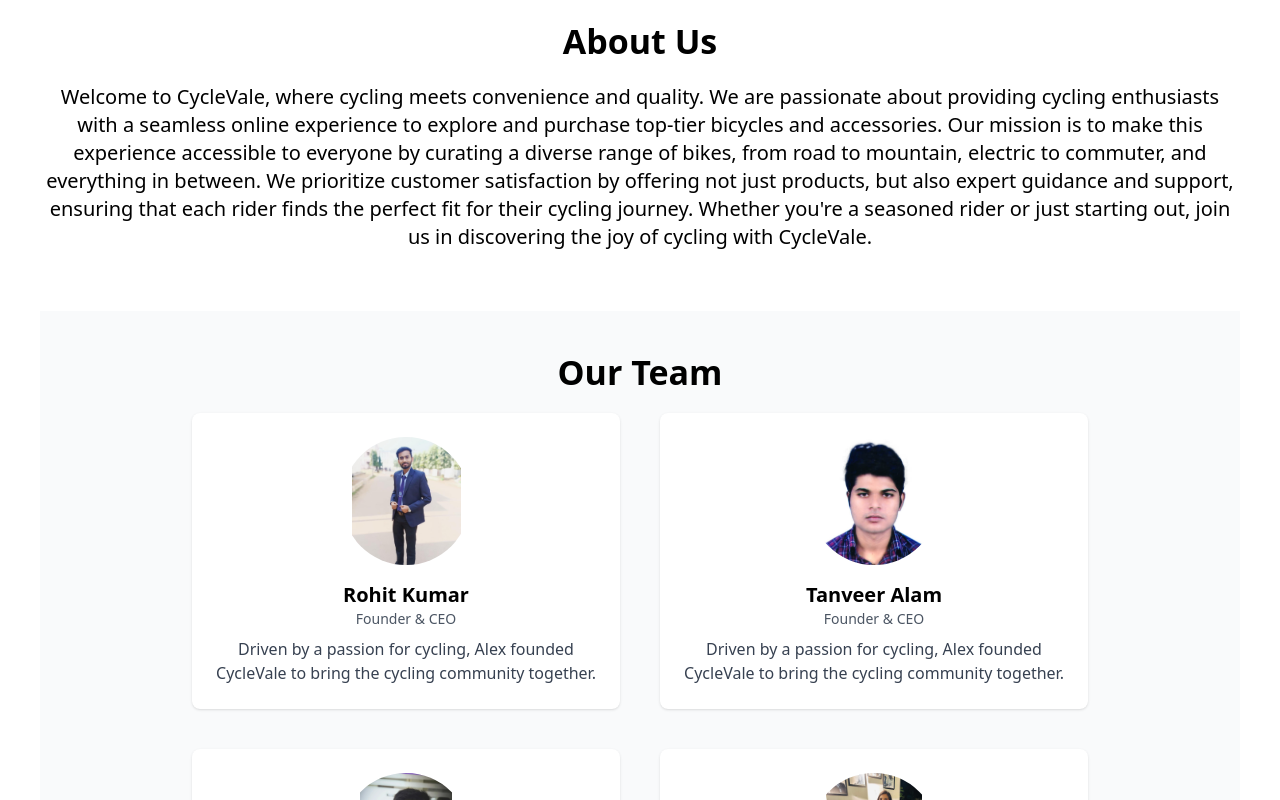
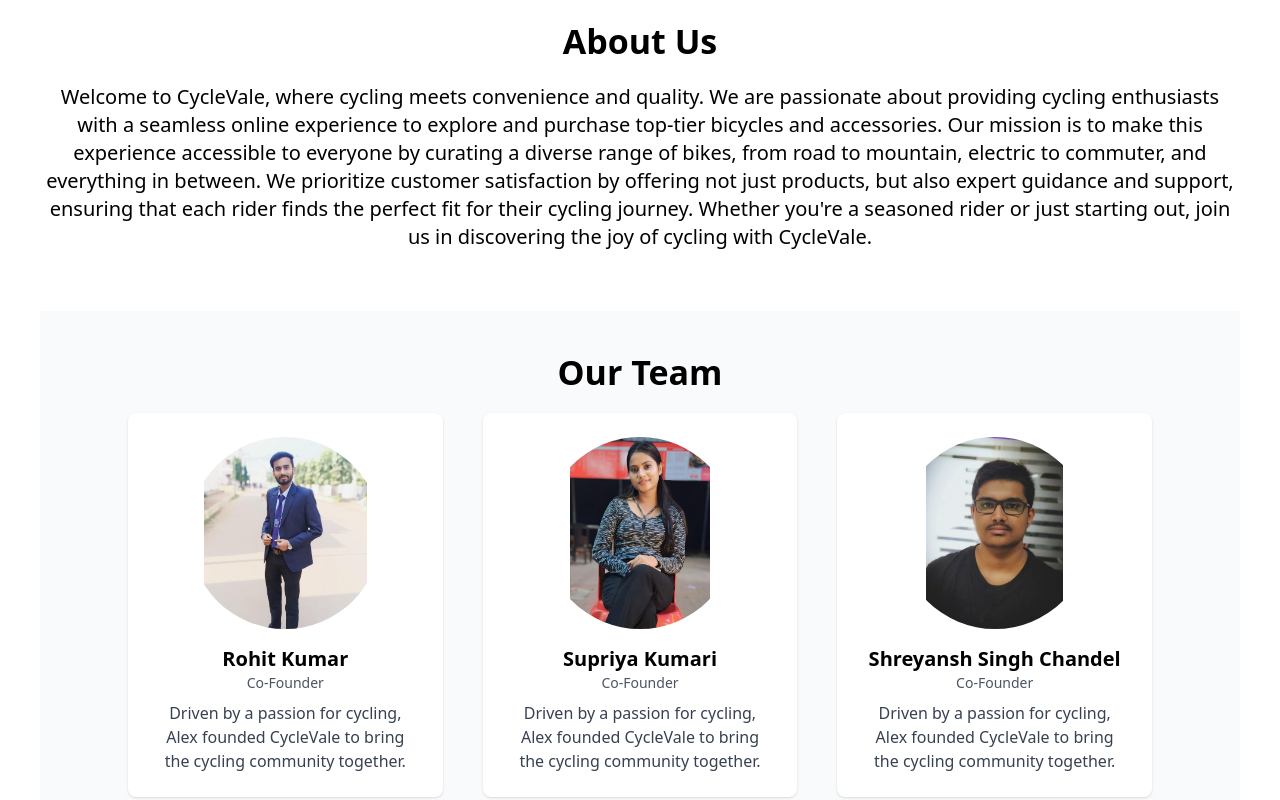
Before and after one commit to rohit-kumar-india/CycleVale, a Next.js app in the folder frontend/: page / in a window 1280 px wide. Shown: the part 2000-2800 px from the top of the page. Built offline with nearby package versions, Linux system fonts and the light colour scheme; no server answers.

Commit message:
Modified Our team section

```diff
--- a/frontend/src/pages/about.js
+++ b/frontend/src/pages/about.js
@@ -2,6 +2,16 @@
 import Team from './Team';
 
 const AboutUs = () => {
+  const teams = [
+    { name: 'Rohit Kumar', role: 'Co-Founder', image: '/images/Rohit.jpeg', about: '' },
+    { name: 'Supriya Kumari', role: 'Co-Founder', image: '/images/Supriya.jpeg', about: '' },
+    // { name: 'Tanveer Alam', role: 'Co-Founder', image: '/images/Photo.jpg', about: '' },
+    { name: 'Shreyansh Singh Chandel', role: 'Co-Founder', image: '/images/Shreya.jpeg', about: '' },
+    // { name: 'Neelanshi Jaiswal', role: 'Co-Founder', image: '/images/Neelanshi.jpeg', about: '' },
+
+    /* Add more team members here */
+  ];
+
   return (
     <div className="w-full max-w-7xl py-10 px-5 md:px-10 mx-auto">
       <div className="text-center my-[20px] md:my-[40px]">
@@ -13,36 +23,26 @@
 
         </div>
       </div>
-    <div className="mt-[60px] min-h-screen bg-gray-50 py-10 px-3 sm:px-5">
+      <div className="mt-[60px] bg-gray-50 py-10 px-3 sm:px-5">
         <Head>
           <title>About Us - CycleVale</title>
         </Head>
-      <div className="max-w-4xl mx-auto">
-
-
-
-
-
+        <div className="max-w-5xl mx-auto">
           <section className="mb-10">
             <div className=" text-center text-[28px] md:text-[34px] mb-5 font-semibold leading-tight">
               Our Team
             </div>
-          {/* <h2 className="text-2xl font-semibold mb-5">Our Team</h2> */}
-          <div className="grid grid-cols-1 sm:grid-cols-2 md:grid-cols-2 gap-10">
-            {/* Example Team Member */}
-            {/* <div className="bg-white rounded-lg shadow p-6">
-              <img className="w-32 h-32 rounded-full mx-auto" src="/images/team-member-1.jpg" alt="Team Member Name" />
+            <div className="grid grid-cols-1 sm:grid-cols-2 md:grid-cols-3 gap-10">
+              {teams.map((team, index) => (
+                <div key={index} className="bg-white rounded-lg shadow p-6">
+                  <img className="w-48 h-48 rounded-full mx-auto object-contain" src={team.image} alt="Team Member Name" />
                   <div className="text-center mt-4">
-                <p className="text-xl font-semibold">Alex Johnson</p>
-                <p className="text-sm text-gray-600">Founder & CEO</p>
+                    <p className="text-xl font-semibold">{team.name}</p>
+                    <p className="text-sm text-gray-600">{team.role}</p>
                     <p className="mt-2 text-gray-700">Driven by a passion for cycling, Alex founded CycleVale to bring the cycling community together.</p>
                   </div>
-            </div> */}
-            <Team name= "Rohit Kumar" role="Founder & CEO" image="/images/Rohit.jpeg" />
-            <Team name= "Tanveer Alam" role="Founder & CEO" image="/images/Photo.jpg"/>
-            <Team name= "Shreyansh Singh Chandel" role="Founder & CEO" image="/images/Shreya.jpeg"/>
-            <Team name= "Neelanshi Jaiswal" role="Founder & CEO" image="/images/Neelanshi.jpeg" />
-            {/* Add more team members here */}
+                </div>
+              ))}
             </div>
           </section>
 
```
Also changed, not shown: frontend/public/images/Supriya.jpeg (added). Lines whose indentation alone changed are shown as unchanged.
